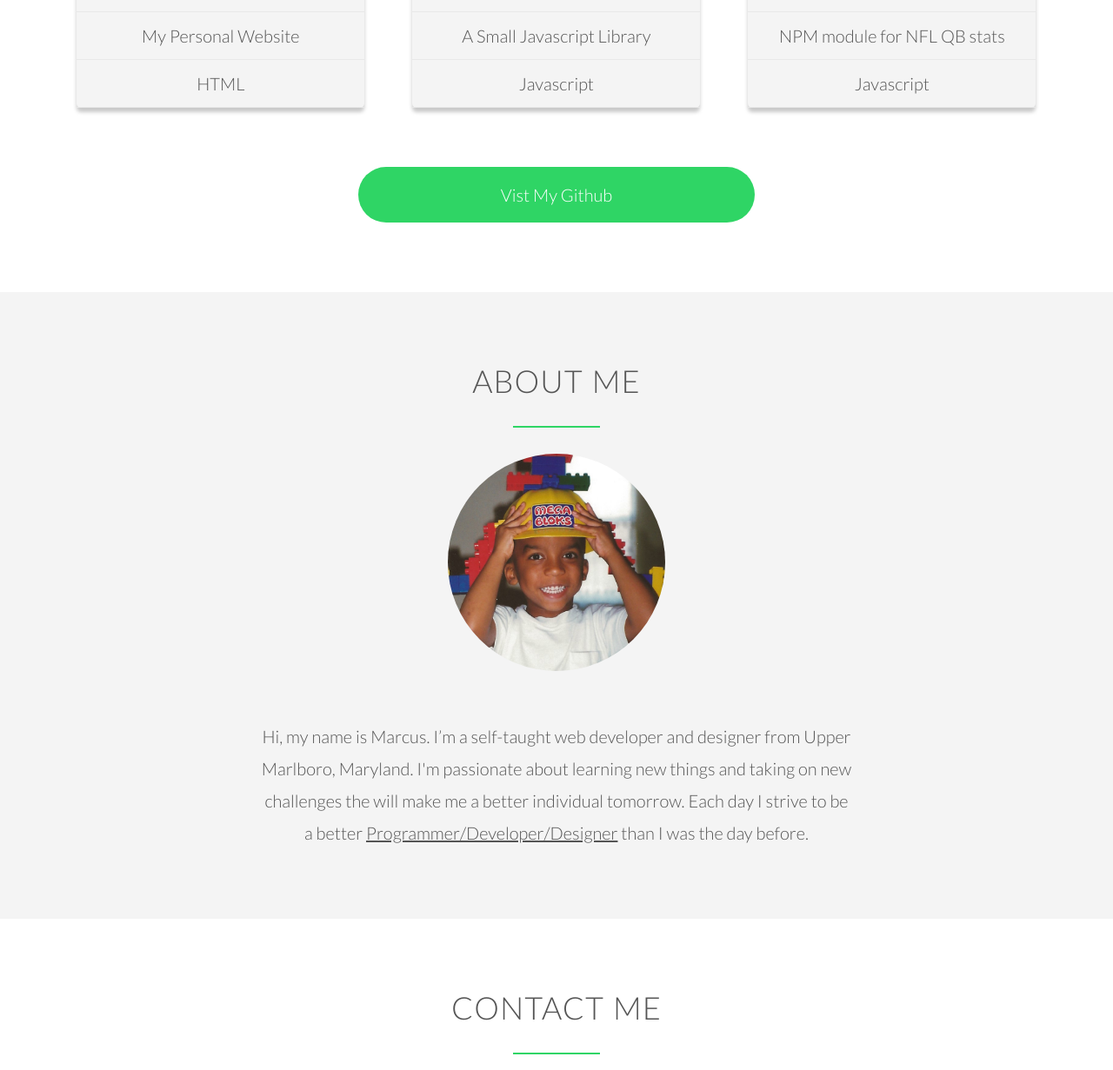
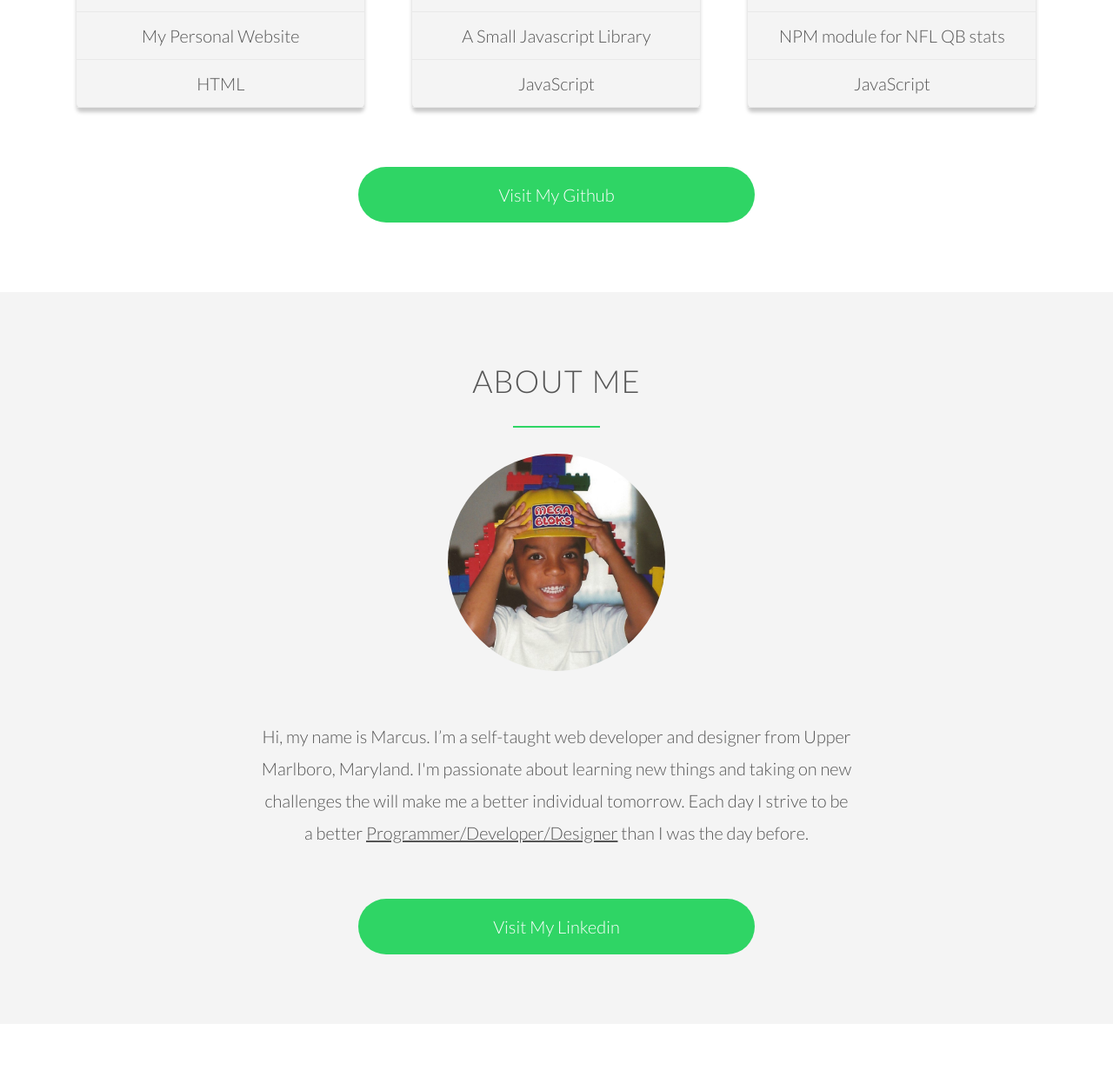
Before and after one commit to wavymav/wavymav, a plain HTML site: page index.html in a window 1280 px wide. Shown: the part 1209-2440 px from the top of the page at 87% size. Drawn offline with nearby package versions, Linux system fonts and the light colour scheme.

Commit message:
touch up

```diff
--- a/index.html
+++ b/index.html
@@ -61,7 +61,7 @@
                                 A Small Javascript Library
                             </p>
                             <p class="lang">
-                                Javascript
+                                JavaScript
                             </p>
                         </a>
 
@@ -77,14 +77,14 @@
                                 NPM module for NFL QB stats
                             </p>
                             <p class="lang">
-                                Javascript
+                                JavaScript
                             </p>
                         </a>
                     </div>
                 </div>
             </div>
             <div class="row">
-                <a class="btn-full" href="https://github.com/wavymav">Vist My Github</a>
+                <a class="btn-full" href="https://github.com/wavymav">Visit My Github</a>
             </div>
         </section>
 
@@ -99,6 +99,9 @@
                 <p class="about-body">
                      Hi, my name is Marcus. I’m a self-taught web developer and designer from Upper Marlboro, Maryland. I'm passionate about learning new things and taking on new challenges the will make me a better individual tomorrow. Each day I strive to be a better <span>Programmer/Developer/Designer</span> than I was the day before.
                 </p>
+            </div>
+            <div class="row">
+                <a class="btn-full" href="https://www.linkedin.com/pub/marcus-barnes/103/443/2b">Visit My Linkedin</a>
             </div>
         </section>
 
```
